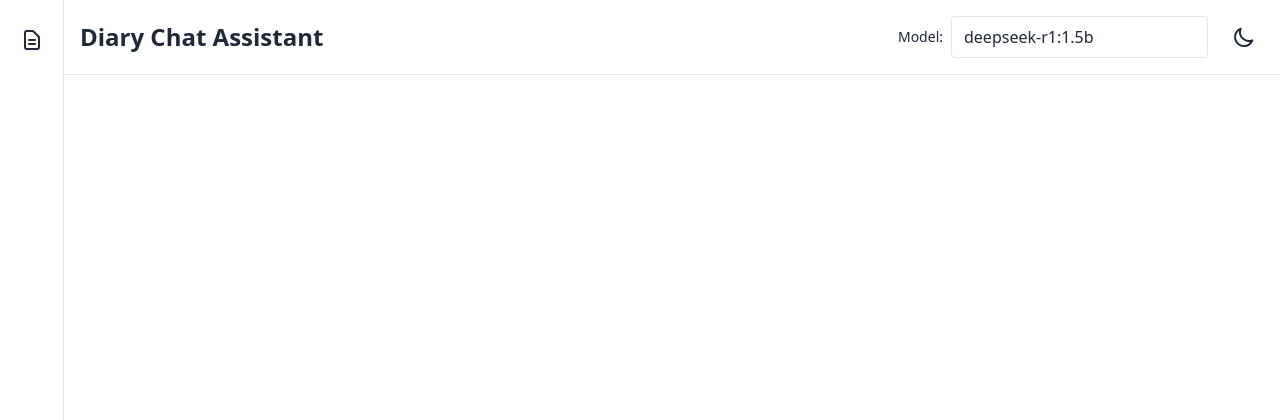
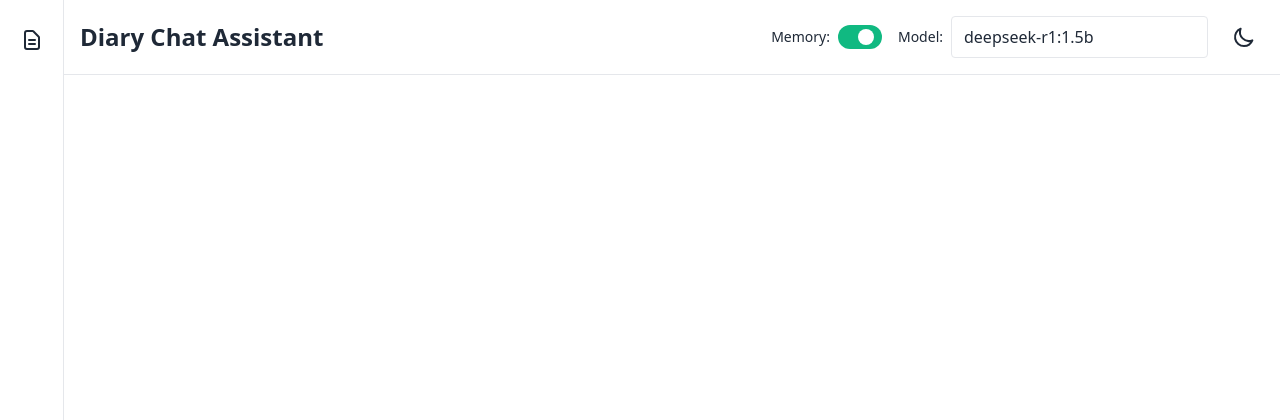
Before and after one commit to alphastar-avi/LLMChat, a Flask app: page / in a window 1280 px wide. Shown: the top 420 px of the page. Run offline with Flask 3, Linux system fonts and the light colour scheme.

Commit message:
memory function

```diff
--- a/app.py
+++ b/app.py
@@ -52,10 +52,18 @@ def initialize_knowledge_base(model_name="deepseek-r1:1.5b"):
 
 # Global variables to store the current QA chain and model
 current_qa_chain, current_model = initialize_knowledge_base()
+use_memory = True  # Default to using memory
 
 @app.route('/')
 def home():
     return render_template('index.html')
+
+@app.route('/api/toggle_memory', methods=['POST'])
+def toggle_memory():
+    global use_memory
+    data = request.json
+    use_memory = data.get('use_memory', True)
+    return jsonify({"success": True, "use_memory": use_memory})
 
 @app.route('/api/memory', methods=['GET'])
 def get_memory():
@@ -86,18 +94,27 @@ def chat():
     query = data.get('query')
     model = data.get('model', 'deepseek-r1:1.5b')
 
-    global current_qa_chain, current_model
+    global current_qa_chain, current_model, use_memory
 
     # If model changed, reinitialize the knowledge base
     if model != current_model:
         current_qa_chain, current_model = initialize_knowledge_base(model)
 
     try:
-        result = current_qa_chain.invoke({"query": query})
-        return jsonify({
-            "response": result["result"],
-            "sources": [doc.page_content for doc in result.get("source_documents", [])]
-        })
+        if use_memory:
+            result = current_qa_chain.invoke({"query": query})
+            return jsonify({
+                "response": result["result"],
+                "sources": [doc.page_content for doc in result.get("source_documents", [])]
+            })
+        else:
+            # Raw model inference without memory
+            llm = OllamaLLM(model=model, streaming=True)
+            response = llm.invoke(query)
+            return jsonify({
+                "response": response,
+                "sources": []
+            })
     except Exception as e:
         return jsonify({"error": str(e)}), 500
 
--- a/templates/index.html
+++ b/templates/index.html
@@ -385,6 +385,13 @@
                 <h1 class="text-2xl font-bold">Diary Chat Assistant</h1>
                 <div class="flex items-center gap-4">
                     <div class="flex items-center gap-2">
+                        <label for="memoryToggle" class="text-sm font-medium">Memory:</label>
+                        <button id="memoryToggle" class="relative inline-flex h-6 w-11 items-center rounded-full transition-colors focus:outline-none focus:ring-2 focus:ring-blue-500 focus:ring-offset-2 bg-gray-200 dark:bg-gray-700">
+                            <span class="sr-only">Toggle memory mode</span>
+                            <span id="memoryToggleDot" class="inline-block h-4 w-4 transform rounded-full bg-white transition-transform translate-x-0"></span>
+                        </button>
+                    </div>
+                    <div class="flex items-center gap-2">
                         <label for="modelInput" class="text-sm font-medium">Model:</label>
                         <input type="text" id="modelInput"
                                class="border rounded px-3 py-2 focus:outline-none focus:border-blue-500 bg-transparent"
@@ -421,6 +428,46 @@
     <script>
         let currentModel = document.getElementById('modelInput').value;
         let originalMemoryContent = '';
+        let useMemory = true;
+
+        // Memory toggle handling
+        const memoryToggle = document.getElementById('memoryToggle');
+        const memoryToggleDot = document.getElementById('memoryToggleDot');
+
+        function updateMemoryToggle() {
+            if (useMemory) {
+                memoryToggle.classList.add('bg-green-500');
+                memoryToggle.classList.remove('bg-gray-200', 'dark:bg-gray-700');
+                memoryToggleDot.classList.add('translate-x-5');
+            } else {
+                memoryToggle.classList.remove('bg-green-500');
+                memoryToggle.classList.add('bg-gray-200', 'dark:bg-gray-700');
+                memoryToggleDot.classList.remove('translate-x-5');
+            }
+        }
+
+        async function toggleMemory() {
+            useMemory = !useMemory;
+            try {
+                const response = await fetch('/api/toggle_memory', {
+                    method: 'POST',
+                    headers: {
+                        'Content-Type': 'application/json',
+                    },
+                    body: JSON.stringify({ use_memory: useMemory })
+                });
+
+                const data = await response.json();
+                if (data.success) {
+                    updateMemoryToggle();
+                }
+            } catch (error) {
+                console.error('Error toggling memory:', error);
+            }
+        }
+
+        memoryToggle.addEventListener('click', toggleMemory);
+        updateMemoryToggle();
 
         // Theme handling
         const themeToggle = document.getElementById('themeToggle');
```
